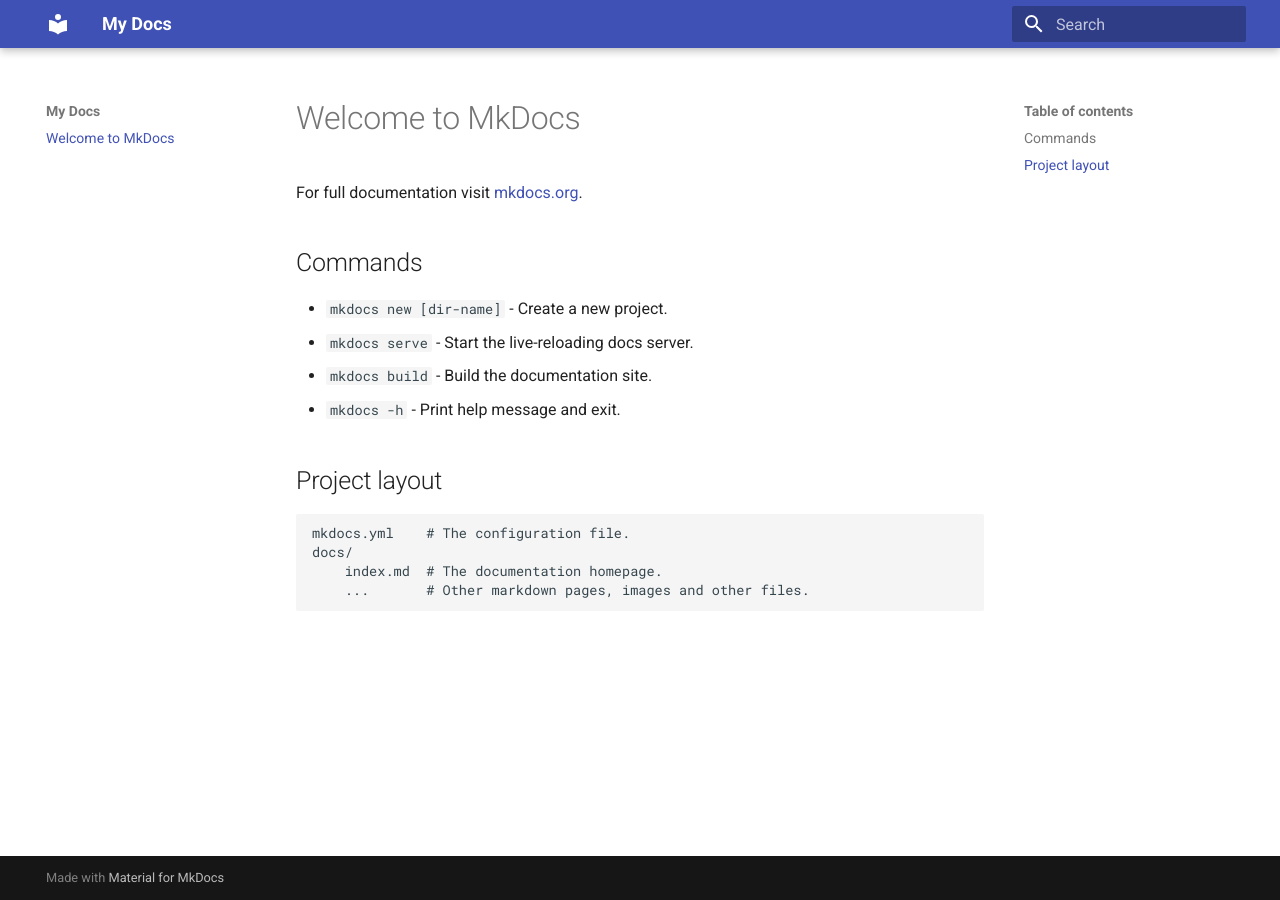
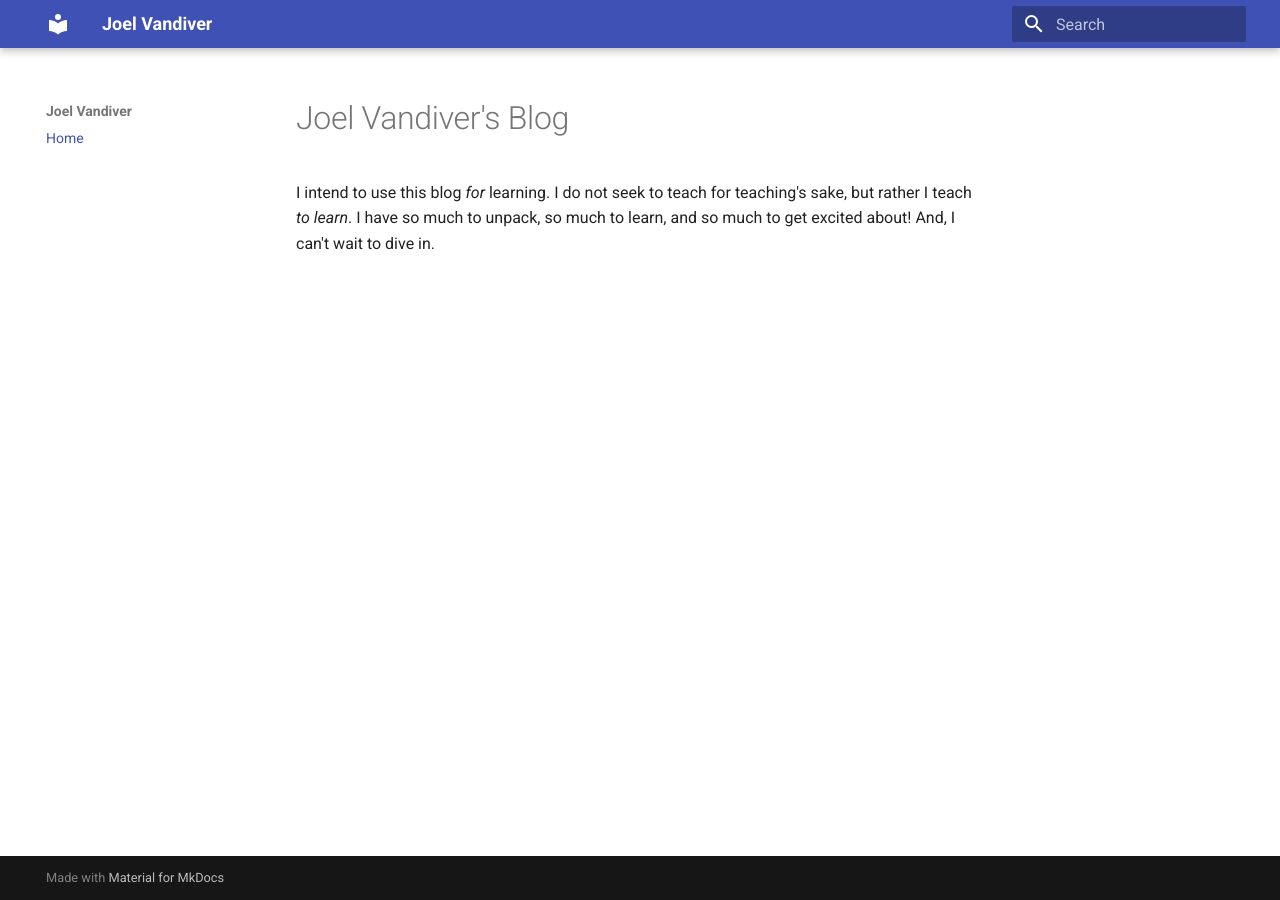
Before and after one commit to joelvandiver/joelvandiver.com, an MkDocs documentation site: the page built from blog/docs/index.md, in a window 1280 px wide. Built offline with MkDocs 1.6.1 and Material for MkDocs 9.7.7, drawn with Linux system fonts in a browser that asks for light colours.

```diff
--- a/blog/docs/index.md
+++ b/blog/docs/index.md
@@ -1,17 +1,8 @@
-# Welcome to MkDocs
+---
+title: Home
+description: This is Joel Vandiver's blog home page.
+---
 
-For full documentation visit [mkdocs.org](https://www.mkdocs.org).
+# Joel Vandiver's Blog
 
-## Commands
-
-* `mkdocs new [dir-name]` - Create a new project.
-* `mkdocs serve` - Start the live-reloading docs server.
-* `mkdocs build` - Build the documentation site.
-* `mkdocs -h` - Print help message and exit.
-
-## Project layout
-
-    mkdocs.yml    # The configuration file.
-    docs/
-        index.md  # The documentation homepage.
-        ...       # Other markdown pages, images and other files.
+I intend to use this blog *for* learning.  I do not seek to teach for teaching's sake, but rather I teach *to learn*.  I have so much to unpack, so much to learn, and so much to get excited about!  And, I can't wait to dive in.
--- /dev/null
+++ b/blog/docs/overrides/partials/header.html
@@ -0,0 +1 @@
+<title>Hello</title>
--- a/blog/mkdocs.yml
+++ b/blog/mkdocs.yml
@@ -1,3 +1,6 @@
-site_name: My Docs
+site_name: Joel Vandiver
+nav:
+  - Home: index.md
 theme:
   name: material
+  # custom_dir: docs/overrides
```
